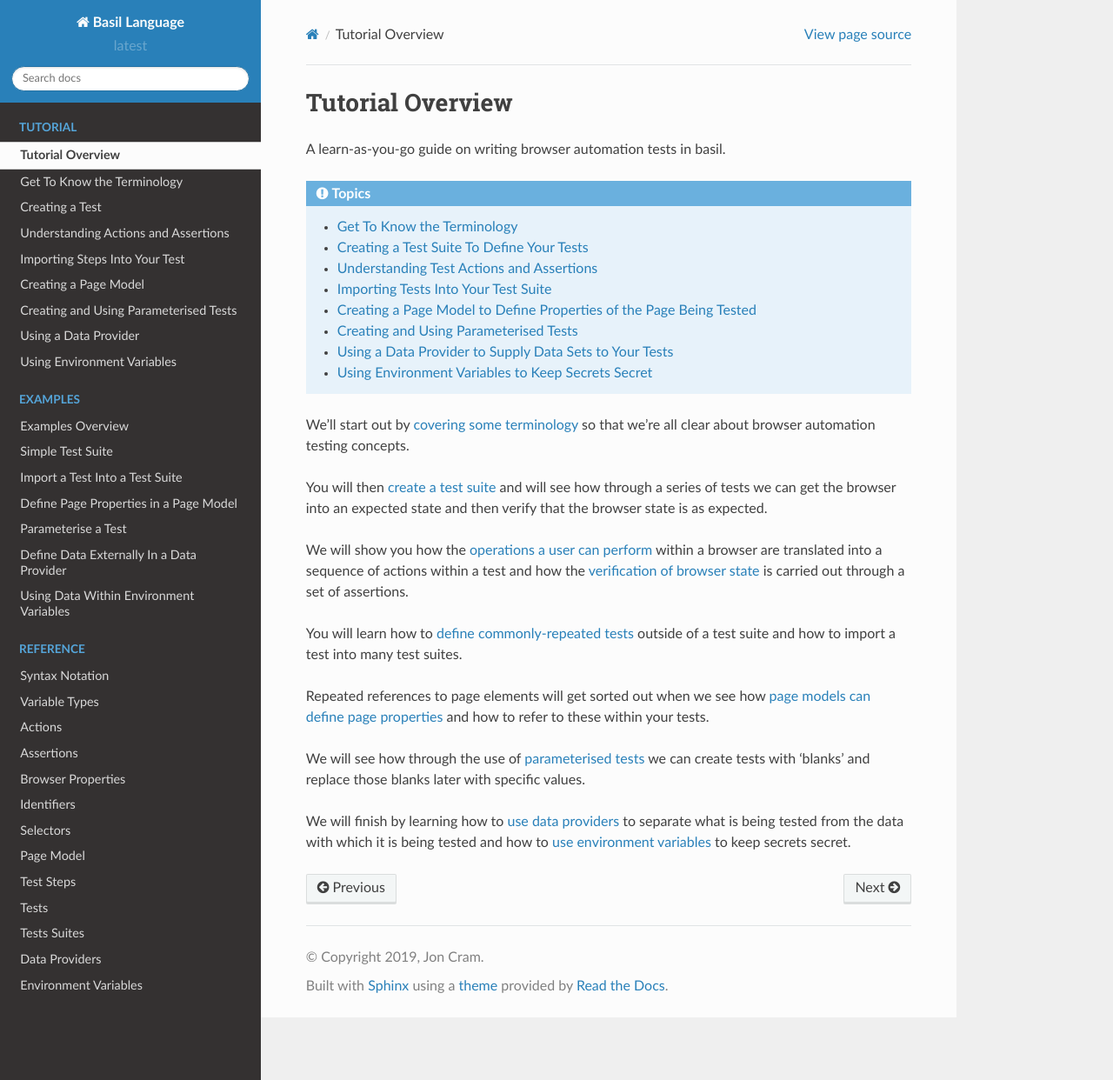
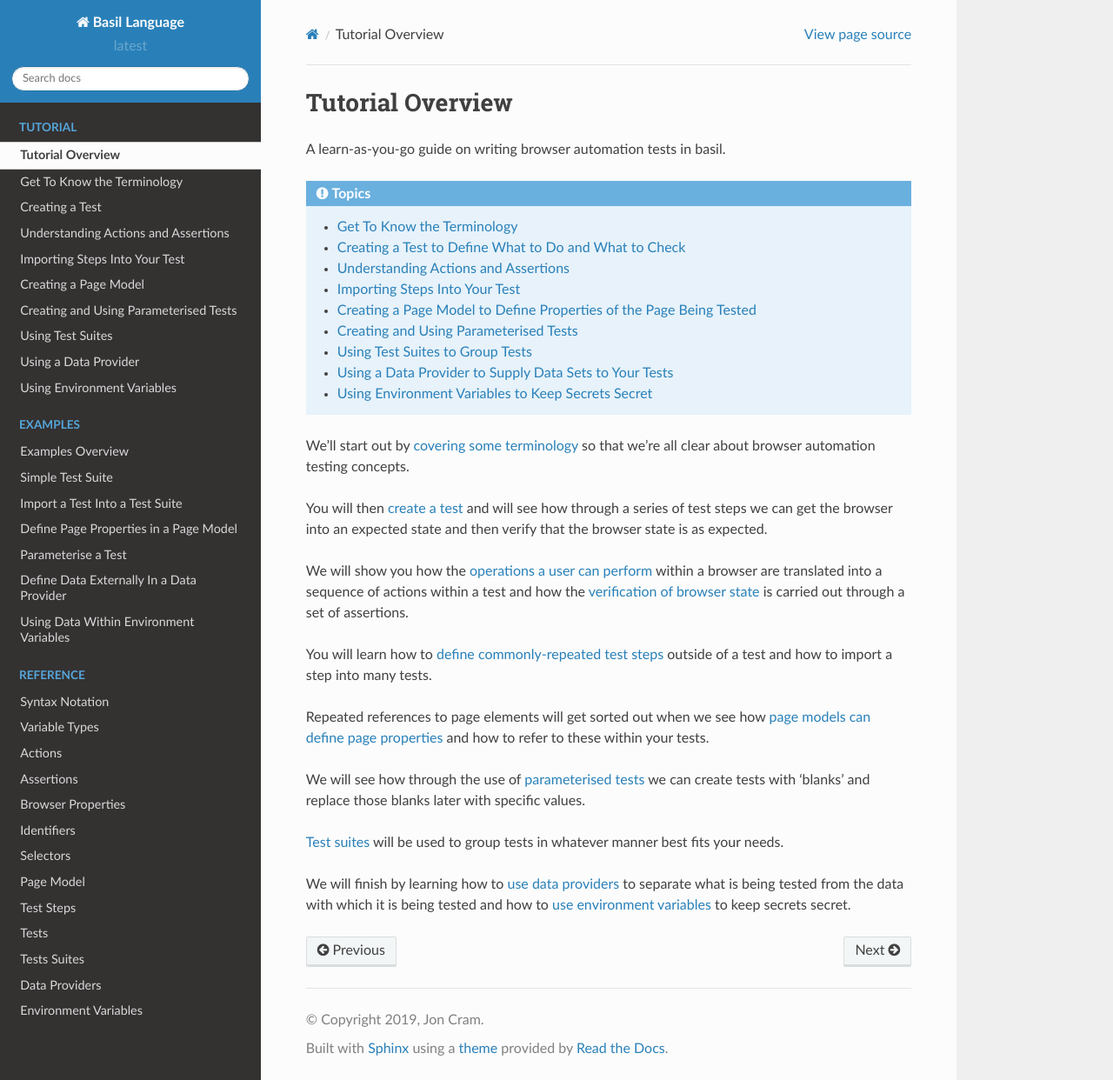
Before and after one commit to webignition/bas-spec, a Sphinx documentation site: the page built from docs/tutorial.rst, in a window 1280 px wide and 1242 px high. Shown: the whole window at 87% size. Built offline with Sphinx 7.4.7 and the Read the Docs theme 2.0.0, drawn with Linux system fonts in a browser that asks for light colours.

Commit message:
Create test suite tutorial

```diff
--- /dev/null
+++ b/docs/includes/examples/test-suite/google-high-priority.yml
@@ -0,0 +1,4 @@
+# examples/test-suite/google-high-priority.yml
+
+- "../test/google-search-query-literal.yml"
+- "../test/google-store.yml"
--- /dev/null
+++ b/docs/includes/examples/test-suite/google-low-priority.yml
@@ -0,0 +1,3 @@
+# examples/test-suite/google-low-priority.yml
+
+- "../test/about-google.yml"
--- a/docs/index.rst
+++ b/docs/index.rst
@@ -35,6 +35,7 @@
     tutorial-import-step
     tutorial-page-model
     tutorial-parameterised-tests
+    tutorial-test-suite
     tutorial-data-providers
     tutorial-environment-variables
 
--- a/docs/steps.rst
+++ b/docs/steps.rst
@@ -43,7 +43,7 @@
 Parameterised Elements and Parameterised Values
 ***********************************************
 
-.. literalinclude:: includes/examples/step/google-query-parameterised-elements.yml
+.. literalinclude:: includes/examples/step/google-query-parameterised.yml
 
 **********
 No Actions
--- a/docs/tutorial.rst
+++ b/docs/tutorial.rst
@@ -7,26 +7,27 @@
 .. admonition:: Topics
 
     - :doc:`Get To Know the Terminology </tutorial-terminology>`
-    - :doc:`Creating a Test Suite To Define Your Tests </tutorial-test>`
-    - :doc:`Understanding Test Actions and Assertions </tutorial-actions-and-assertions>`
-    - :doc:`Importing Tests Into Your Test Suite </tutorial-import-step>`
+    - :doc:`Creating a Test to Define What to Do and What to Check </tutorial-test>`
+    - :doc:`Understanding Actions and Assertions </tutorial-actions-and-assertions>`
+    - :doc:`Importing Steps Into Your Test </tutorial-import-step>`
     - :doc:`Creating a Page Model to Define Properties of the Page Being Tested </tutorial-page-model>`
     - :doc:`Creating and Using Parameterised Tests </tutorial-parameterised-tests>`
+    - :doc:`Using Test Suites to Group Tests </tutorial-test-suite>`
     - :doc:`Using a Data Provider to Supply Data Sets to Your Tests </tutorial-data-providers>`
     - :doc:`Using Environment Variables to Keep Secrets Secret </tutorial-environment-variables>`
 
 We'll start out by :doc:`covering some terminology </tutorial-terminology>` so that we're all clear about
 browser automation testing concepts.
 
-You will then :doc:`create a test suite </tutorial-test>` and will see how through a series of tests we can get
+You will then :doc:`create a test </tutorial-test>` and will see how through a series of test steps we can get
 the browser into an expected state and then verify that the browser state is as expected.
 
 We will show you how the :ref:`operations a user can perform <tutorial-actions>` within a browser are translated into a
 sequence of actions within a test and how the :ref:`verification of browser state <tutorial-assertions>` is carried out
 through a set of assertions.
 
-You will learn how to :doc:`define commonly-repeated tests </tutorial-import-step>` outside of a test suite and how to
-import a test into many test suites.
+You will learn how to :doc:`define commonly-repeated test steps </tutorial-import-step>` outside of a test and how to
+import a step into many tests.
 
 Repeated references to page elements will get sorted out when we see how :doc:`page models can define page properties </tutorial-page-model>`
 and how to refer to these within your tests.
@@ -34,6 +35,8 @@
 We will see how through the use of :doc:`parameterised tests </tutorial-parameterised-tests>` we can create tests with
 'blanks' and replace those blanks later with specific values.
 
+:doc:`Test suites </tutorial-test-suite>` will be used to group tests in whatever manner best fits your needs.
+
 We will finish by learning how to :doc:`use data providers </tutorial-data-providers>` to separate what is being tested
 from the data with which it is being tested and how to :doc:`use environment variables </tutorial-environment-variables>`
 to keep secrets secret.
```
Also changed, not shown: docs/tutorial-test-suite.rst (added, +39 -0 lines), 2 other files.
